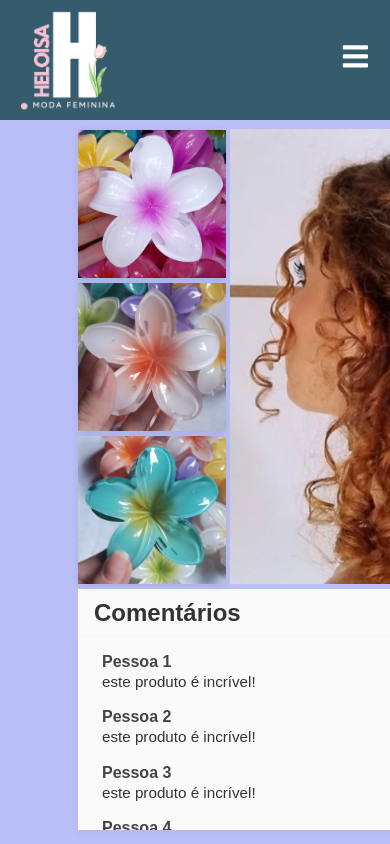
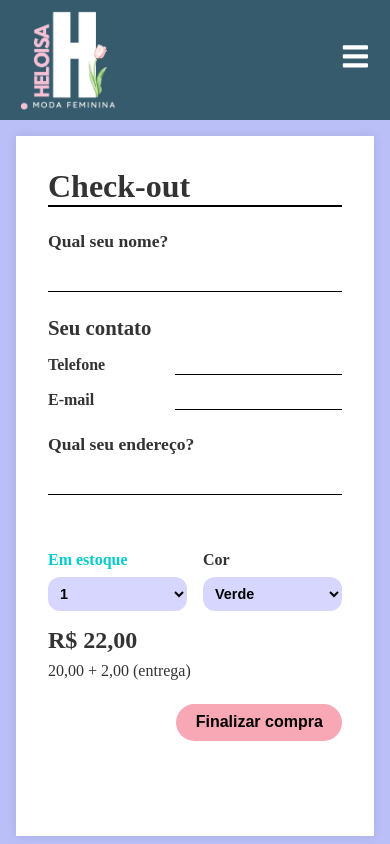
Before and after one commit to MW-Limah/HeloisaWebstore, a Next.js app: page /checkout in a window 390 px wide. Built offline with nearby package versions, Linux system fonts and the light colour scheme.

Commit message:
Form concluido, ainda falta a media query

```diff
--- a/src/app/checkout/checkout.module.css
+++ b/src/app/checkout/checkout.module.css
@@ -104,20 +104,27 @@
 }
 
 /* Lado do Check-out */
+/* Lado do Check-out */
 .rightSide {
-    font-family: Georgia, serif;
-    width: 900px;
-    max-width: 800px;
-    margin: 0 auto;
+    font-family: 'Times New Roman', Times, serif;
+    flex: 1;
+    max-width: 500px;
+    width: 100%;
 }
 
 .checkoutForm {
-    height: 700px;
     display: flex;
     flex-direction: column;
     background-color: white;
     padding: 2rem;
     color: #333;
+    height: 700px;
+    box-shadow: 0 0 10px rgba(0, 0, 0, 0.1);
+}
+
+.checkoutForm input {
+    outline: none;
+    color: #000;
 }
 
 .checkoutForm h2 {
@@ -127,7 +134,7 @@
 }
 
 .finishing {
-    padding-top: 20px;
+    padding-top: 1rem;
 }
 
 .inputGroup {
@@ -168,39 +175,46 @@
 
 .inputGroupContact {
     display: flex;
-    flex-direction: row;
     justify-content: space-between;
-    padding: 20px 5px;
+    align-items: center;
+    gap: 1rem;
 }
 
 .inputGroupContact label {
-    display: block;
     font-weight: bold;
+    width: 40%;
 }
 
 .inputGroupContact input {
-    outline: none;
     width: 60%;
     border: none;
-    color: #000;
     border-bottom: 1px solid black;
     background: none;
     font-size: 1rem;
+    outline: none;
+    color: #000;
+}
+
+.finishing {
+    margin-top: 1rem;
 }
 
 .topFinish {
     display: flex;
-    justify-content: space-between;
+    flex-wrap: wrap;
+    gap: 1rem;
 }
 
 .finishItem {
     display: flex;
     flex-direction: column;
-    gap: 0.4rem;
+    gap: 0.5rem;
     font-weight: bold;
+    flex: 1;
+    min-width: 120px;
 }
 
-.finishItem label {
+.labell {
     color: #00cccc;
 }
 
@@ -211,6 +225,7 @@
     border: none;
     font-weight: bold;
     font-size: 0.9rem;
+    color: #000;
 }
 
 .bottomFinish {
@@ -220,12 +235,13 @@
 }
 
 .price {
-    font-size: 1.2rem;
+    padding-top: 1rem;
+    font-size: 1.5rem;
     font-weight: bold;
 }
 
 .buttonFinish {
-    margin-top: 0.8rem;
+    margin-top: 1rem;
     background-color: #f8a7b4;
     border: none;
     border-radius: 20px;
@@ -234,6 +250,29 @@
     font-weight: bold;
     cursor: pointer;
     color: black;
-    width: fit-content;
     align-self: flex-end;
 }
+
+@media (max-width: 768px) {
+    .content {
+        flex-direction: column-reverse;
+        padding: 1rem;
+    }
+
+    .gridImages {
+        grid-template-columns: 1fr;
+        justify-items: center;
+    }
+
+    .imageFocused {
+        max-width: 90vw;
+    }
+
+    .rightSide {
+        max-width: 100%;
+    }
+
+    .comments {
+        max-width: 100%;
+    }
+}
--- a/src/app/checkout/page.tsx
+++ b/src/app/checkout/page.tsx
@@ -95,7 +95,9 @@ export default function CheckOut() {
                         <div className={styles.finishing}>
                             <div className={styles.topFinish}>
                                 <div className={styles.finishItem}>
-                                    <label htmlFor="quantity">Em estoque</label>
+                                    <label className={styles.labell} htmlFor="quantity">
+                                        Em estoque
+                                    </label>
                                     <select id="quantity" name="quantity" defaultValue="1">
                                         <option value="1">1</option>
                                         <option value="2">2</option>
```
